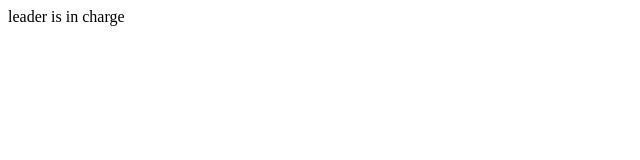
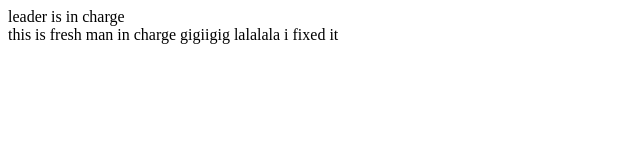
Before and after one commit to SkkuHo/company-project, a plain HTML site: page index.html in a window 1280 px wide. Shown: the whole page, without its empty margins (0-640 px from the left). Drawn offline with Linux system fonts and the light colour scheme.

Commit message:
freshman first commit

```diff
--- a/index.html
+++ b/index.html
@@ -11,6 +11,10 @@
     </nav>
 
     <main>
+            this is fresh man in charge
+            gigiigig
+            lalalala
+            i fixed it
 
     </main>
 
```
